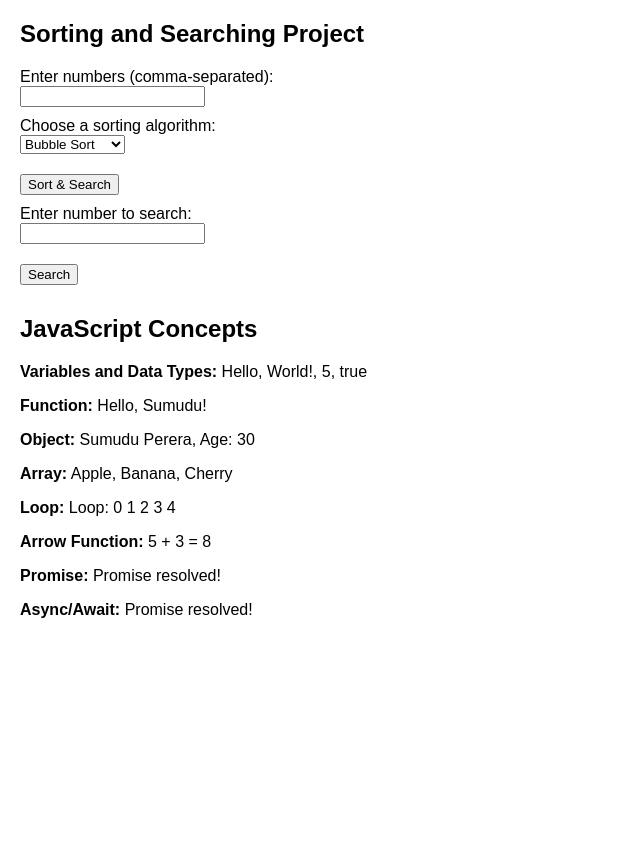
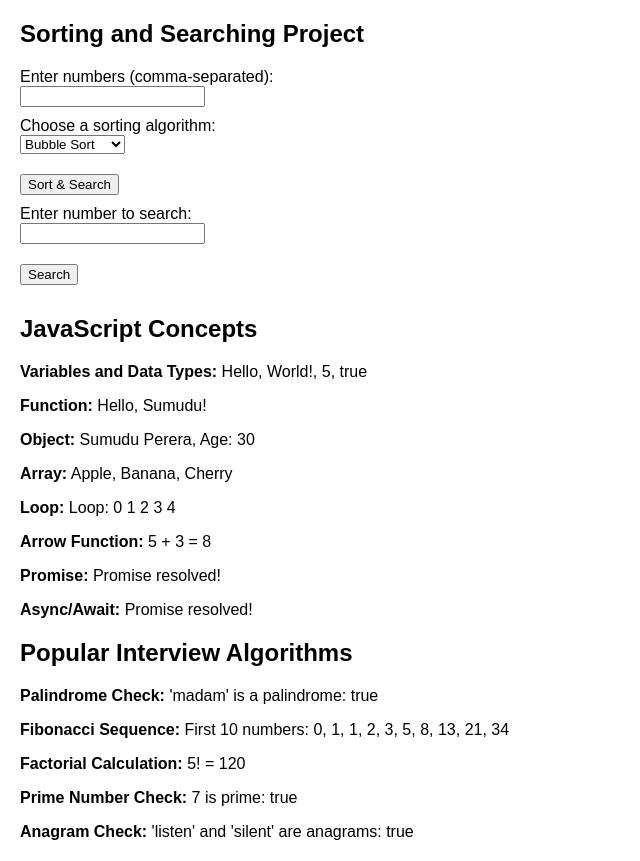
Before and after one commit to Maddumage/javascript-learn-basic, a plain HTML site: page index.html in a window 1280 px wide. Shown: the whole page, without its empty margins (0-640 px from the left). Before the commit the page ends 800 px from the top, so only its background shows below. Drawn offline with Linux system fonts and the light colour scheme.

Commit message:
added algorithms

```diff
--- a/index.html
+++ b/index.html
@@ -1,41 +1,45 @@
 <!DOCTYPE html>
 <html lang="en">
 <head>
-    <meta charset="UTF-8" />
-    <meta name="viewport" content="width=device-width, initial-scale=1.0" />
+    <meta charset="UTF-8">
+    <meta name="viewport" content="width=device-width, initial-scale=1.0">
     <title>JavaScript Learning Project</title>
-    <link rel="stylesheet" href="css/styles.css" />
+    <link rel="stylesheet" href="css/styles.css">
 </head>
 <body>
     <h2>Sorting and Searching Project</h2>
 
-    <label for="numInput">Enter numbers (comma-separated):</label><br />
-    <input type="text" id="numInput" /><br />
+    <label for="numInput">Enter numbers (comma-separated):</label><br>
+    <input type="text" id="numInput"><br>
 
-    <label for="sortingAlgorithm">Choose a sorting algorithm:</label><br />
+    <label for="sortingAlgorithm">Choose a sorting algorithm:</label><br>
     <select id="sortingAlgorithm">
         <option value="bubbleSort">Bubble Sort</option>
         <option value="selectionSort">Selection Sort</option>
         <option value="insertionSort">Insertion Sort</option>
         <option value="mergeSort">Merge Sort</option>
-      <option value="quickSort">Quick Sort</option></select
-    ><br />
+        <option value="quickSort">Quick Sort</option>
+    </select><br>
 
-    <button onclick="sortAndSearch()">Sort & Search</button><br />
+    <button onclick="sortAndSearch()">Sort & Search</button><br>
 
-    <label for="searchNum">Enter number to search:</label><br />
-    <input type="text" id="searchNum" /><br />
+    <label for="searchNum">Enter number to search:</label><br>
+    <input type="text" id="searchNum"><br>
 
-    <button onclick="search()">Search</button><br />
+    <button onclick="search()">Search</button><br>
 
     <div id="output"></div>
 
     <h2>JavaScript Concepts</h2>
     <div id="conceptsOutput"></div>
 
+    <h2>Popular Interview Algorithms</h2>
+    <div id="algorithmsOutput"></div>
+
     <script src="js/sorting.js"></script>
     <script src="js/searching.js"></script>
     <script src="js/concepts.js"></script>
+    <script src="js/algorithms.js"></script>
     <script src="js/main.js"></script>
 </body>
 </html>
--- /dev/null
+++ b/js/algorithms.js
@@ -0,0 +1,43 @@
+// Popular Interview Algorithms
+
+// Palindrome Check
+const isPalindrome = (str) => {
+  const cleanedStr = str.replace(/[^A-Za-z0-9]/g, "").toLowerCase();
+  return cleanedStr === cleanedStr.split("").reverse().join("");
+};
+
+// Fibonacci Sequence
+const fibonacci = (n) => {
+  const seq = [0, 1];
+  for (let i = 2; i < n; i++) {
+    seq.push(seq[i - 1] + seq[i - 2]);
+  }
+  return seq;
+};
+
+// Factorial Calculation
+const factorial = (n) => {
+  if (n === 0) return 1;
+  return n * factorial(n - 1);
+};
+
+// Prime Number Check
+const isPrime = (num) => {
+  if (num <= 1) return false;
+  for (let i = 2; i <= Math.sqrt(num); i++) {
+    if (num % i === 0) return false;
+  }
+  return true;
+};
+
+// Anagram Check
+const areAnagrams = (str1, str2) => {
+  const normalize = (str) =>
+    str
+      .replace(/[^A-Za-z0-9]/g, "")
+      .toLowerCase()
+      .split("")
+      .sort()
+      .join("");
+  return normalize(str1) === normalize(str2);
+};
--- a/js/main.js
+++ b/js/main.js
@@ -137,3 +137,69 @@ function displayConcepts() {
 
 // Call the function to display concepts
 displayConcepts();
+
+// Function to display popular interview algorithms
+function displayAlgorithms() {
+  const output = document.getElementById("algorithmsOutput");
+
+  // Palindrome Check
+  const isPalindrome = (str) => {
+    const cleanedStr = str.replace(/[^A-Za-z0-9]/g, "").toLowerCase();
+    return cleanedStr === cleanedStr.split("").reverse().join("");
+  };
+  output.innerHTML += `<p><strong>Palindrome Check:</strong> 'madam' is a palindrome: ${isPalindrome(
+    "madam"
+  )}</p>`;
+
+  // Fibonacci Sequence
+  const fibonacci = (n) => {
+    const seq = [0, 1];
+    for (let i = 2; i < n; i++) {
+      seq.push(seq[i - 1] + seq[i - 2]);
+    }
+    return seq;
+  };
+  output.innerHTML += `<p><strong>Fibonacci Sequence:</strong> First 10 numbers: ${fibonacci(
+    10
+  ).join(", ")}</p>`;
+
+  // Factorial Calculation
+  const factorial = (n) => {
+    if (n === 0) return 1;
+    return n * factorial(n - 1);
+  };
+  output.innerHTML += `<p><strong>Factorial Calculation:</strong> 5! = ${factorial(
+    5
+  )}</p>`;
+
+  // Prime Number Check
+  const isPrime = (num) => {
+    if (num <= 1) return false;
+    for (let i = 2; i <= Math.sqrt(num); i++) {
+      if (num % i === 0) return false;
+    }
+    return true;
+  };
+  output.innerHTML += `<p><strong>Prime Number Check:</strong> 7 is prime: ${isPrime(
+    7
+  )}</p>`;
+
+  // Anagram Check
+  const areAnagrams = (str1, str2) => {
+    const normalize = (str) =>
+      str
+        .replace(/[^A-Za-z0-9]/g, "")
+        .toLowerCase()
+        .split("")
+        .sort()
+        .join("");
+    return normalize(str1) === normalize(str2);
+  };
+  output.innerHTML += `<p><strong>Anagram Check:</strong> 'listen' and 'silent' are anagrams: ${areAnagrams(
+    "listen",
+    "silent"
+  )}</p>`;
+}
+
+// Call the function to display algorithms
+displayAlgorithms();
```
Also changed, not shown: 1 other file. Lines whose indentation alone changed are shown as unchanged.
